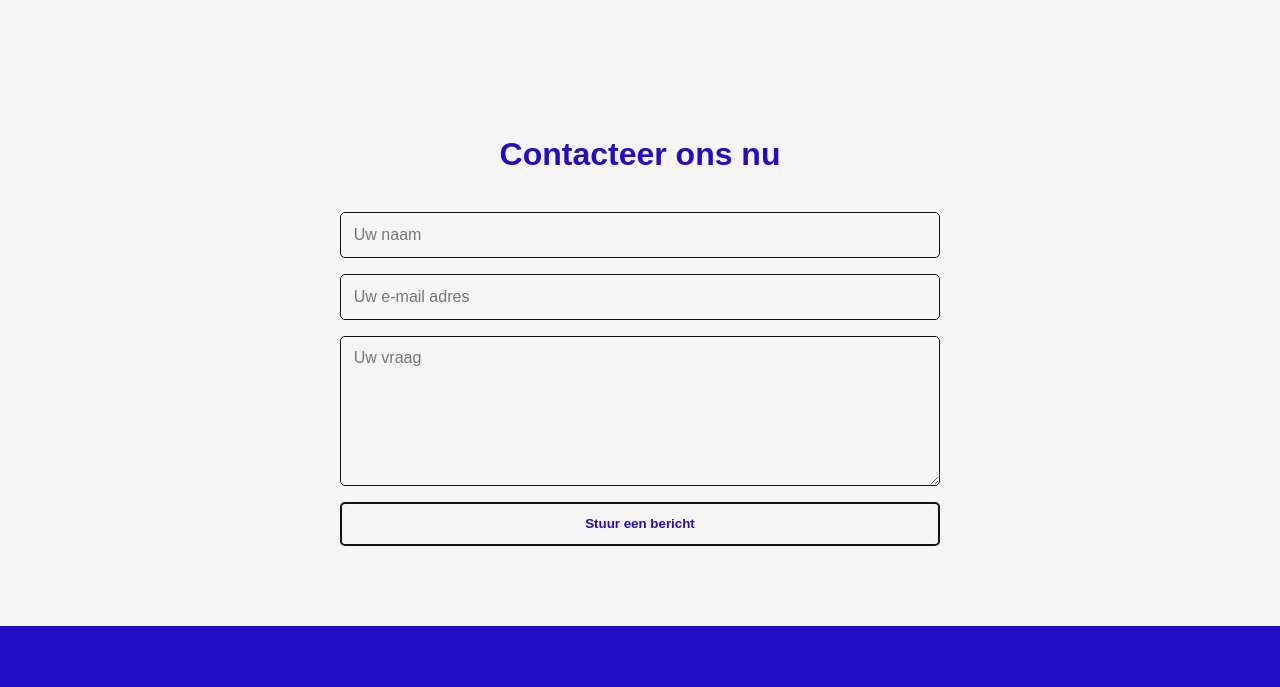
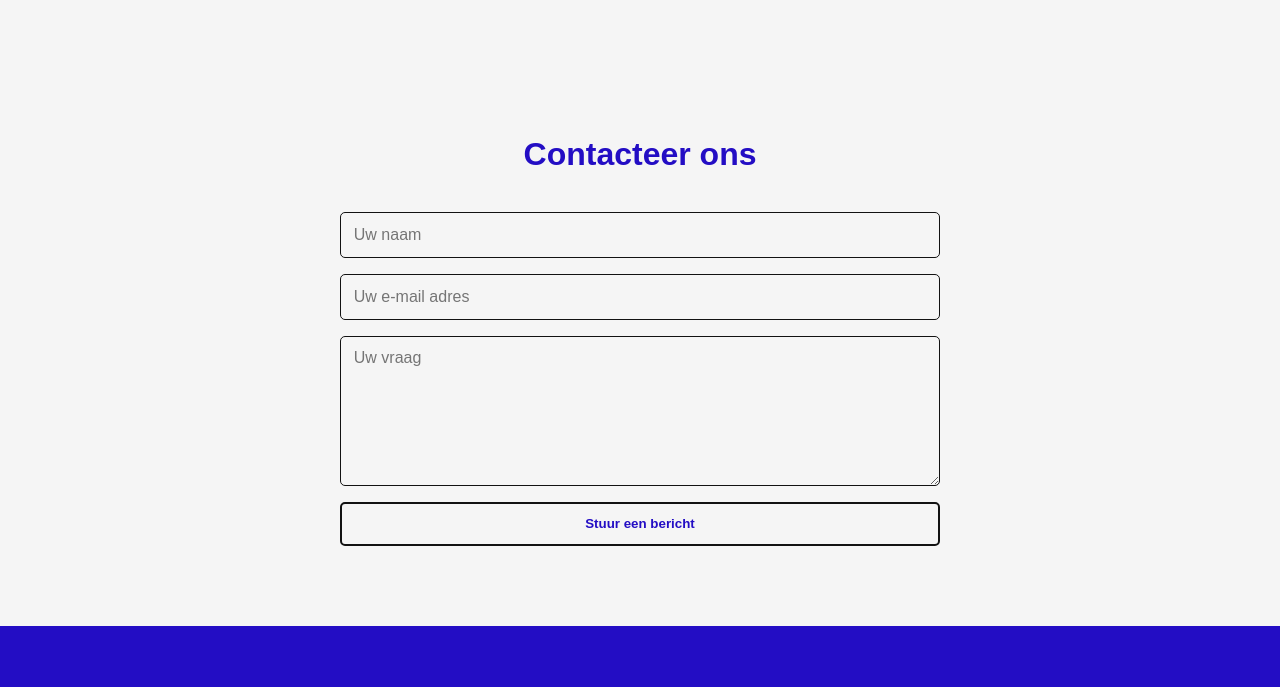
Before and after one commit to BrabIT-Organization/brabit, a plain HTML site: page src/index.html in a window 1280 px wide. Shown: the part 1711-2398 px from the top of the page. Drawn offline with Linux system fonts and the light colour scheme.

Commit message:
Change header

```diff
--- a/src/index.html
+++ b/src/index.html
@@ -98,7 +98,7 @@
 
         <section id="contact">
             <div class="container">
-                <h2>Contacteer ons nu</h2>
+                <h2>Contacteer ons</h2>
                 <form id="contact-form">
                     <input type="text" placeholder="Uw naam" required>
                     <input type="email" placeholder="Uw e-mail adres" required>
```
